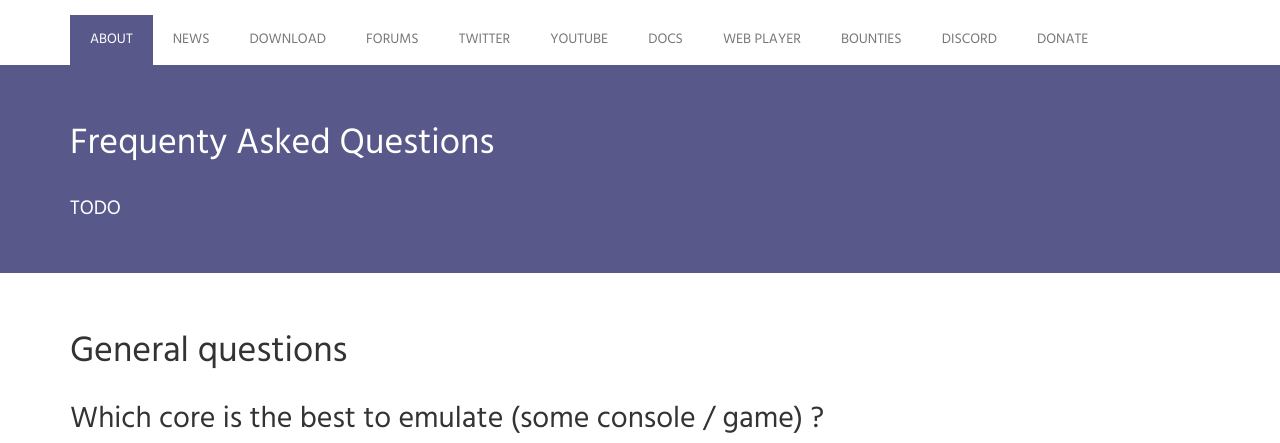
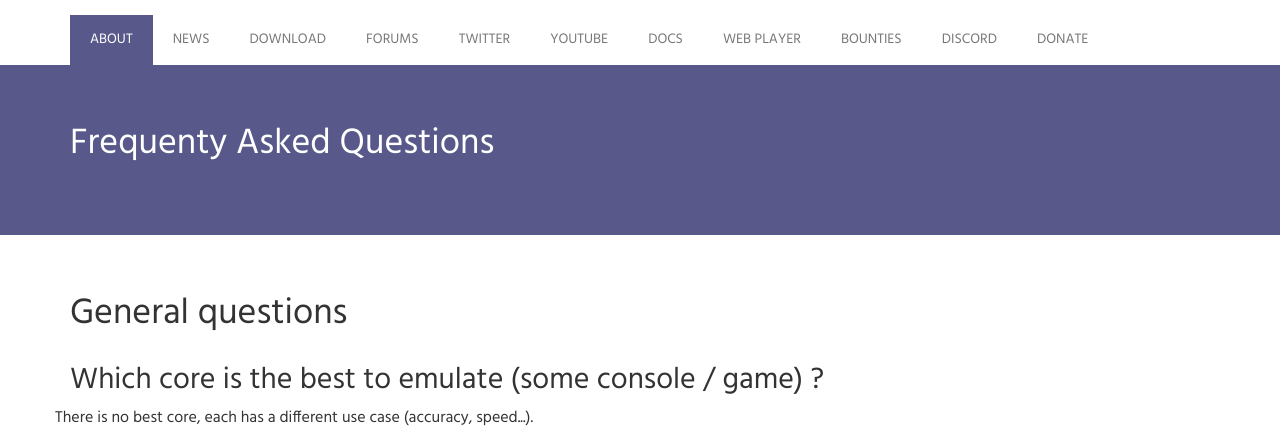
Before and after one commit to gouchi/www.retroarch.com, a PHP site: page /index.php?page=faq in a window 1280 px wide. Shown: the part 166-609 px from the top of the page. Run offline with PHP 8.4, Linux system fonts and the light colour scheme.

Commit message:
Update faq.php

```diff
--- a/faq.php
+++ b/faq.php
@@ -5,7 +5,7 @@
         <div class="row">
             <div class="col-md-12 abstract">
                 <h1>Frequenty Asked Questions</h1>
-                <p>TODO</p>
+                <p></p>
             </div>
         </div>
     </div>
@@ -48,3 +48,4 @@
  Maybe you have accidentally downloaded the Windows XP build, which is not compatible with all cores.
     </div>
 </div>
+</div>
```
